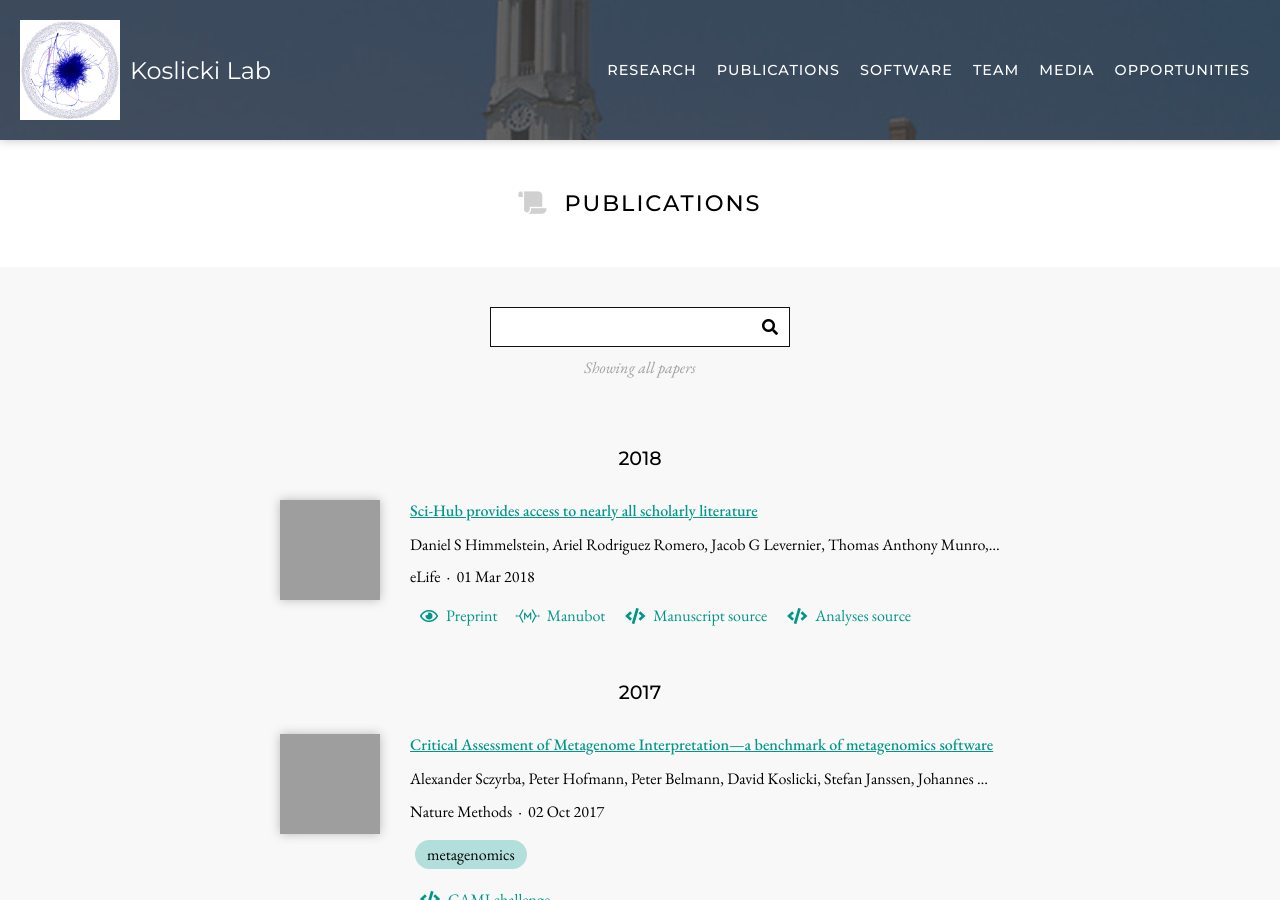
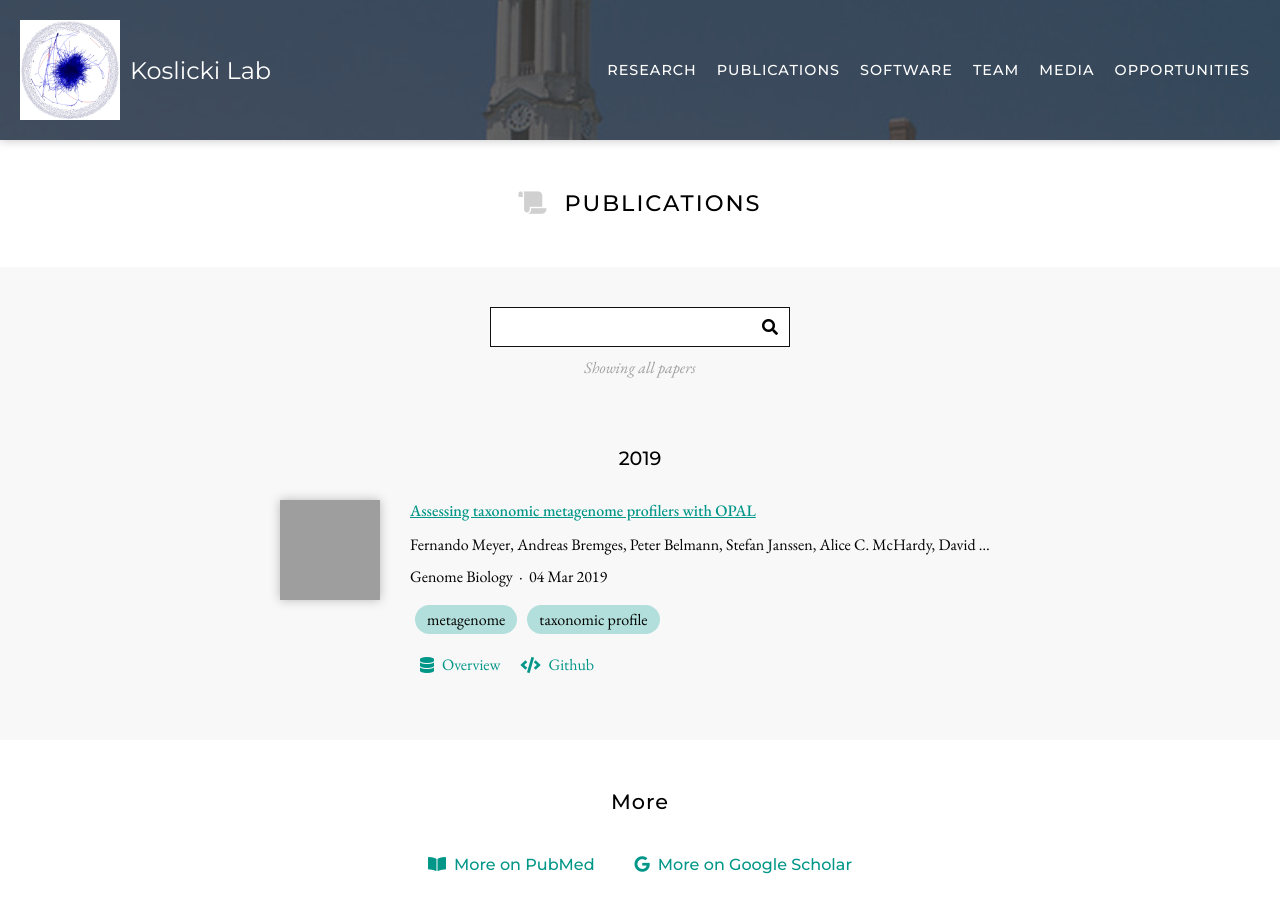
Before and after one commit to mohsenht/Koslicki-lab-PSU, a Jekyll site: the page built from publications/index.md, in a window 1280 px wide and 900 px high. Built offline with Jekyll 4.4.1, drawn with Linux system fonts in a browser that asks for light colours; nearby versions of some CDN libraries; comment, search, counter and statistics services are not loaded; grey boxes are pictures that could not be loaded.

Commit message:
finish autocite + Overview page

```diff
--- a/_data/research-input.yml
+++ b/_data/research-input.yml
@@ -1,27 +1,70 @@
-# some paper, just for demo
-- id: doi:10.1038/nmeth.4458
-  image: https://www.nature.com/articles/nmeth.4458/figures/3
-  tags:
-    - metagenomics
-  repo: CAMI-challenge
-  extra-links:
-    - type: source
-      link: https://github.com/CAMI-challenge
-      text: CAMI challenge
+# Ref from original template: https://github.com/greenelab/lab-website-template/wiki/Automatic-Citations
+# This file inherit almost all of these features, if conflicts found, check the notes below.
+
+# Usually you only wants to know/edit "types" here:
+# CHeck: https://github.com/greenelab/lab-website-template/blob/main/_data/links.yaml
 
 
 
-# below is an example
-- id: doi:10.7554/eLife.32822
-  image: https://iiif.elifesciences.org/lax:32822%2Felife-32822-fig8-v3.tif/full/863,/0/default.webp
+# NOTES:
+
+# Using the research list component, papers will be displayed in order of and
+# grouped by date, regardless of how they are listed here.
+
+# Any property that Manubot returns can be manually overridden by putting it
+# here, such as "date", "publisher", etc. Use the output file as a reference
+# for the expected format (eg dates should be YYYY-MM-DD).
+
+# If a paper is already in the output file (matched by id), that existing
+# citation data will be used instead of calling Manubot again. To clear this
+# "cache", remove that output entry, or simply delete the whole output file.
+
+# PARAMETERS:
+
+# id:
+# An identifier string that Manubot can understand and cite. Also used to
+# determine if a paper already exists in the output.
+
+# image:
+# Url to a striking image. Use a figure from your paper, or if there are none,
+# use a journal logo or issue cover.
+
+# tags:
+# A list of key topics/themes of your paper. Aim for 2 to 5. look at other
+# papers and try to use similar tags.
+
+# repo:
+# A GitHub repo to automatically fetch tags (aka "topics") from.
+
+# extra-links:
+# A list of additional links - beyond the main paper link that Manubot returns
+# - that will show under your paper citation.
+
+# type:
+# Determines link icon and default text. Look in "/_includes/paper-links.html"
+# to see what unique types can be specified.
+
+# text:
+# Text to show next to icon. If not specified, defaults to some text that
+# matches type (see "type")
+
+# link:
+# Url to link to. If not specified, defaults to the url that Manubot returns for
+# the citation.
+
+
+# demo publication
+- id: 10.1186/s13059-019-1646-y
+  image: https://media.springernature.com/full/springer-static/image/art%3A10.1186%2Fs13059-019-1646-y/MediaObjects/13059_2019_1646_Fig2_HTML.png?as=webp
+  tags:
+    - metagenome
+    - taxonomic profile
+  description: We introduce a framework to compare tools utilized to determine what microbes are present in a sample, and at what relative abundance. This will help computational biologists design better tools to analyze communities of microorganisms (which affect nearly everything in existence!).
+  repo: CAMI-challenge/OPAL
   extra-links:
-    - type: preprint
-      link: https://doi.org/10.7287/peerj.preprints.3100v1
-    - type: manubot
-      link: https://greenelab.github.io/scihub-manuscript/
+    - type: data
+      link: paper_intro/opal
+      text: Overview
     - type: source
-      link: https://github.com/greenelab/scihub-manuscript
-      text: Manuscript source
-    - type: source
-      link: https://github.com/greenelab/scihub
-      text: Analyses source
+      link: https://github.com/CAMI-challenge
+      text: Github
--- a/_data/research-output.yml
+++ b/_data/research-output.yml
@@ -1,107 +1,28 @@
-- title: "Critical Assessment of Metagenome Interpretation\u2014a benchmark of metagenomics\
-    \ software"
+- title: Assessing taxonomic metagenome profilers with OPAL
   authors:
-  - Alexander Sczyrba
-  - Peter Hofmann
+  - Fernando Meyer
+  - Andreas Bremges
   - Peter Belmann
+  - Stefan Janssen
+  - Alice C. McHardy
   - David Koslicki
-  - Stefan Janssen
-  - "Johannes Dr\xF6ge"
-  - Ivan Gregor
-  - Stephan Majda
-  - Jessika Fiedler
-  - Eik Dahms
-  - Andreas Bremges
-  - Adrian Fritz
-  - Ruben Garrido-Oter
-  - "Tue Sparholt J\xF8rgensen"
-  - Nicole Shapiro
-  - Philip D Blood
-  - Alexey Gurevich
-  - Yang Bai
-  - Dmitrij Turaev
-  - Matthew Z DeMaere
-  - Rayan Chikhi
-  - Niranjan Nagarajan
-  - Christopher Quince
-  - Fernando Meyer
-  - "Monika Balvo\u010Di\u016Bt\u0117"
-  - Lars Hestbjerg Hansen
-  - "S\xF8ren J S\xF8rensen"
-  - Burton K H Chia
-  - Bertrand Denis
-  - Jeff L Froula
-  - Zhong Wang
-  - Robert Egan
-  - Dongwan Don Kang
-  - Jeffrey J Cook
-  - Charles Deltel
-  - Michael Beckstette
-  - Claire Lemaitre
-  - Pierre Peterlongo
-  - Guillaume Rizk
-  - Dominique Lavenier
-  - Yu-Wei Wu
-  - Steven W Singer
-  - Chirag Jain
-  - Marc Strous
-  - Heiner Klingenberg
-  - Peter Meinicke
-  - Michael D Barton
-  - Thomas Lingner
-  - Hsin-Hung Lin
-  - Yu-Chieh Liao
-  - Genivaldo Gueiros Z Silva
-  - Daniel A Cuevas
-  - Robert A Edwards
-  - Surya Saha
-  - Vitor C Piro
-  - Bernhard Y Renard
-  - Mihai Pop
-  - Hans-Peter Klenk
-  - "Markus G\xF6ker"
-  - Nikos C Kyrpides
-  - Tanja Woyke
-  - Julia A Vorholt
-  - Paul Schulze-Lefert
-  - Edward M Rubin
-  - Aaron E Darling
-  - Thomas Rattei
-  - Alice C McHardy
-  publisher: Nature Methods
-  date: '2017-10-02'
-  link: https://doi.org/gbzspt
-  id: doi:10.1038/nmeth.4458
-  image: https://www.nature.com/articles/nmeth.4458/figures/3
+  publisher: Genome Biology
+  date: '2019-03-04'
+  link: https://doi.org/gf9vbw
+  id: 10.1186/s13059-019-1646-y
+  image: https://media.springernature.com/full/springer-static/image/art%3A10.1186%2Fs13059-019-1646-y/MediaObjects/13059_2019_1646_Fig2_HTML.png?as=webp
   tags:
-  - metagenomics
-  repo: CAMI-challenge
+  - metagenome
+  - taxonomic profile
+  description: We introduce a framework to compare tools utilized to determine what
+    microbes are present in a sample, and at what relative abundance. This will help
+    computational biologists design better tools to analyze communities of microorganisms
+    (which affect nearly everything in existence!).
+  repo: CAMI-challenge/OPAL
   extra-links:
+  - type: data
+    link: paper_intro/opal
+    text: Overview
   - type: source
     link: https://github.com/CAMI-challenge
-    text: CAMI challenge
-- title: Sci-Hub provides access to nearly all scholarly literature
-  authors:
-  - Daniel S Himmelstein
-  - Ariel Rodriguez Romero
-  - Jacob G Levernier
-  - Thomas Anthony Munro
-  - Stephen Reid McLaughlin
-  - Bastian Greshake Tzovaras
-  - Casey S Greene
-  publisher: eLife
-  date: '2018-03-01'
-  link: https://doi.org/ckcj
-  id: doi:10.7554/eLife.32822
-  image: https://iiif.elifesciences.org/lax:32822%2Felife-32822-fig8-v3.tif/full/863,/0/default.webp
-  extra-links:
-  - type: preprint
-    link: https://doi.org/10.7287/peerj.preprints.3100v1
-  - type: manubot
-    link: https://greenelab.github.io/scihub-manuscript/
-  - type: source
-    link: https://github.com/greenelab/scihub-manuscript
-    text: Manuscript source
-  - type: source
-    link: https://github.com/greenelab/scihub
-    text: Analyses source
+    text: Github
--- a/publications/index.md
+++ b/publications/index.md
@@ -22,13 +22,13 @@ redirect_from: /publications
   include big-link.html
   icon="fas fa-book-open"
   text="More on PubMed"
-  link="https://pubmed.ncbi.nlm.nih.gov/?term=Mangul+S&cauthor_id=32183840"
+  link="https://pubmed.ncbi.nlm.nih.gov/?term=Koslicki+D&cauthor_id=27822531"
 %}
 {%
   include big-link.html
   icon="fab fa-google"
   text="More on Google Scholar"
-  link="https://scholar.google.com/citations?user=gMGrvhsAAAAJ&hl=en"
+  link="https://scholar.google.com/citations?user=Oz90sQsAAAAJ&hl=en"
 %}
 {% endcapture %}
 
```
Also changed, not shown: _data/build-research.py (+7 -5 lines), media/index.md (added, +6 -0 lines), publications/paper_intro/opal.md (added, +16 -0 lines).
